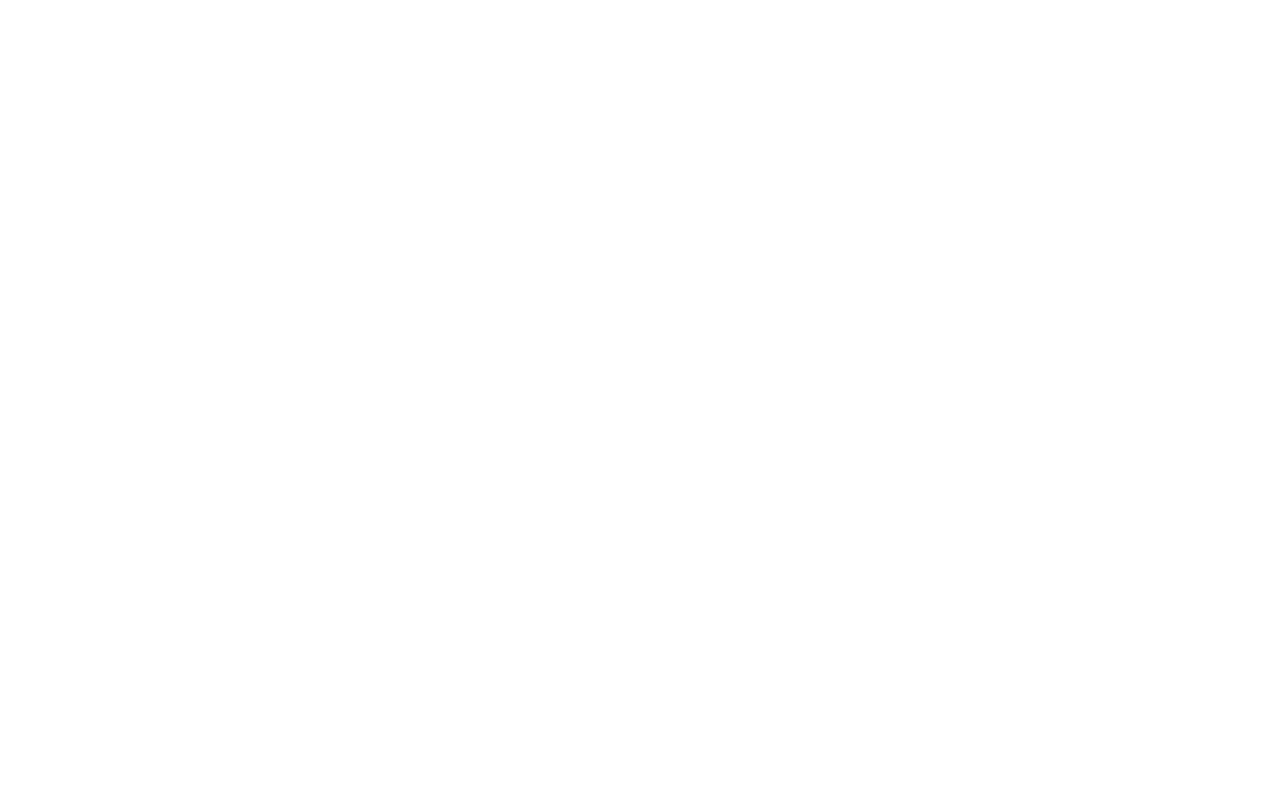
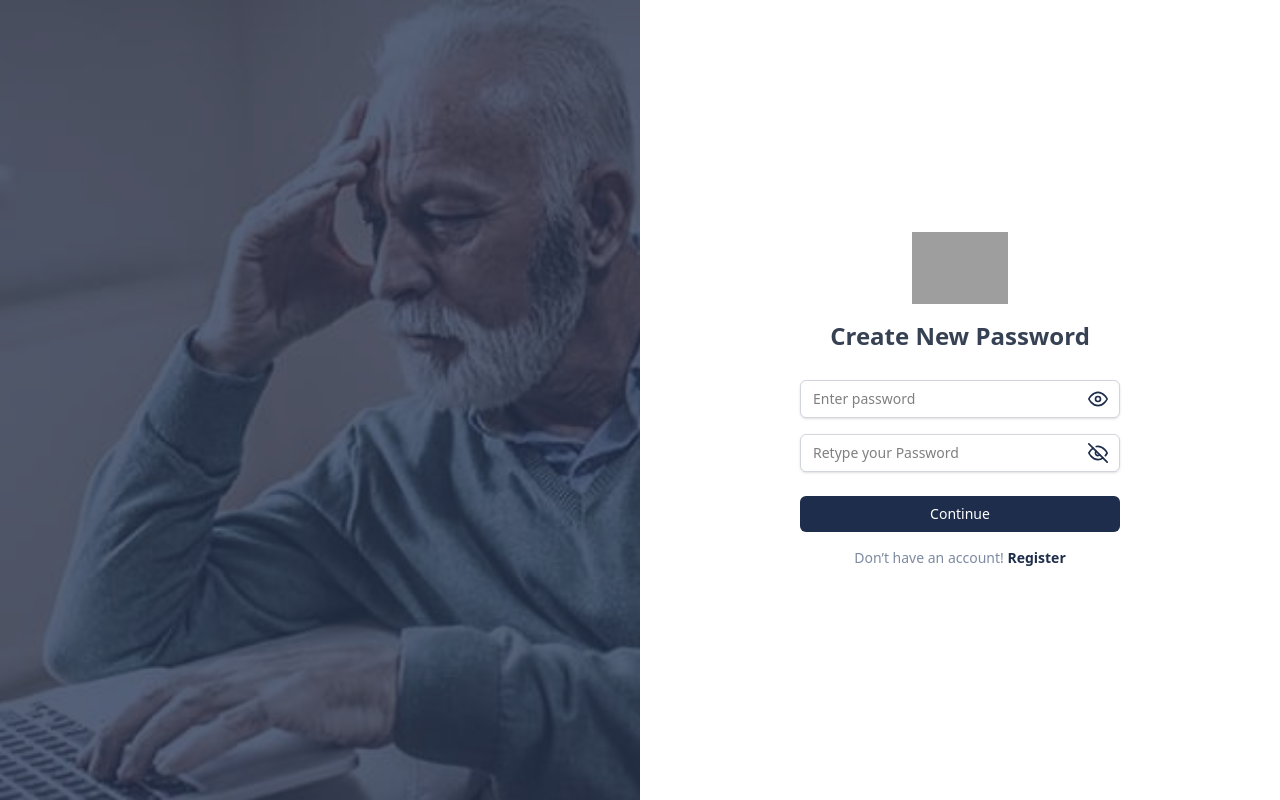
Before and after one commit to Solvit-Africa-Training-Center/menyalo-frontend, a React (Vite) app: page /new-password in a window 1280 px wide. Before the commit this address had no page. Built offline with nearby package versions, Linux system fonts and the light colour scheme; grey boxes are pictures that could not be loaded; a web font is replaced by a local one.

Commit message:
adding create new password page

```diff
--- a/src/pages/Auth/ForgetPasswordPage.tsx
+++ b/src/pages/Auth/ForgetPasswordPage.tsx
@@ -18,6 +18,7 @@ export default function ForgetPasswordPage() {
       setError('Please enter correct email');
     } else {
       setError('');
+      navigate('/verification');
     }
   };
 
@@ -30,7 +31,6 @@ export default function ForgetPasswordPage() {
           className="absolute inset-0 w-full h-full object-cover"
           style={{ zIndex: 0 }}
         />
-        {/* Optional: Add a semi-transparent overlay for contrast */}
         <div className="absolute inset-0 bg-primary-800/75" style={{ zIndex: 1 }} />
         <div className="relative z-10 w-full"></div>
       </div>
@@ -42,15 +42,17 @@ export default function ForgetPasswordPage() {
             placeholder="Enter your email address"
             name="email"
             value={email}
-            onChange={(e) => setEmail(e.target.value)}
+            onChange={(e) => {
+              setEmail(e.target.value);
+              setError('');
+            }}
             className="mb-4"
-            error={undefined}
+            error={error}
           />
-          {error && <div className="text-red-500 text-sm mb-2">{error}</div>}
-          <div className='mb-4 text-secondary-300 text-sm'>
+          <div className="mb-4 text-secondary-300 text-sm">
             <p>Please enter correct email</p>
           </div>
-          <Button type="submit" className="w-full bg-primary-800 text-white py-2 rounded-md mb-2" onClick={() => navigate('/verification')}>
+          <Button type="submit" className="w-full bg-primary-800 text-white py-2 rounded-md mb-2">
             Continue
           </Button>
         </form>
--- a/src/pages/Auth/LoginPage.tsx
+++ b/src/pages/Auth/LoginPage.tsx
@@ -93,9 +93,9 @@ const handleSubmit = (e: React.FormEvent) => {
           </Button>
         </form>
         <div className="flex items-center w-full max-w-xs mx-auto my-4">
-          <hr className="flex-grow border-secondary-200" />
+          <hr className="flex-grow border-secondary-300" />
           <span className="mx-2 text-secondary-300 text-sm">or continue</span>
-          <hr className="flex-grow border-secondary-200" />
+          <hr className="flex-grow border-secondary-300" />
         </div>
         <div className="w-full max-w-xs mx-auto">
           <Button
--- /dev/null
+++ b/src/pages/Auth/NewPasswordPage.tsx
@@ -0,0 +1,106 @@
+import React, { useState } from 'react';
+import logo from '../../assets/LOGO_new.png';
+import bgImg from '../../assets/forget.jpg';
+import InPuts from '../../components/InPuts';
+import Button from '../../components/Button';
+import { FiEye, FiEyeOff } from 'react-icons/fi';
+import { useNavigate } from 'react-router-dom';
+
+export default function NewPasswordPage() {
+  const [password, setPassword] = useState('');
+  const [retypePassword, setRetypePassword] = useState('');
+  const [showPassword, setShowPassword] = useState(false);
+  const [showRetype, setShowRetype] = useState(false);
+  const [errors, setErrors] = useState<{ password?: string; retype?: string }>({});
+  const navigate = useNavigate();
+
+  const handleSubmit = (e: React.FormEvent) => {
+    e.preventDefault();
+    const newErrors: { password?: string; retype?: string } = {};
+    if (!password) newErrors.password = 'Password is required';
+    if (!retypePassword) newErrors.retype = 'Retype password is required';
+    if (password && retypePassword && password !== retypePassword) {
+      newErrors.retype = 'Passwords do not match';
+    }
+    setErrors(newErrors);
+    if (Object.keys(newErrors).length === 0) {
+      // Handle password reset logic here
+    }
+  };
+
+  return (
+    <div className="flex flex-col lg:flex-row min-h-screen bg-white">
+      <div className="hidden lg:flex items-center justify-center bg-secondary-300 lg:w-1/2 p-0 min-h-[30vh] lg:min-h-screen relative overflow-hidden">
+        <img
+          src={bgImg}
+          alt="Background"
+          className="absolute inset-0 w-full h-full object-cover"
+          style={{ zIndex: 0 }}
+        />
+        <div className="absolute inset-0 bg-primary-800/75" style={{ zIndex: 1 }} />
+        <div className="relative z-10 w-full"></div>
+      </div>
+      <div className="flex flex-col items-center justify-center w-full lg:w-1/2 p-6 lg:p-12 min-h-[70vh] lg:min-h-screen">
+        <img src={logo} alt="Logo" className="w-24 h-auto mb-4" />
+        <h2 className="text-2xl font-bold text-gray-700 mb-6 text-center">Create New Password</h2>
+        <form className="w-full max-w-xs mx-auto" onSubmit={handleSubmit}>
+          <div className="mb-4 relative">
+            <InPuts
+              placeholder="Enter password"
+              name="password"
+              value={password}
+              onChange={(e) => setPassword(e.target.value)}
+              className="pr-10"
+              type={showPassword ? 'text' : 'password'}
+              error={errors.password}
+            />
+            <button
+              type="button"
+              className="absolute right-3 top-1/2 -translate-y-1/2 text-xl text-primary-800"
+              onClick={() => setShowPassword((prev) => !prev)}
+              tabIndex={-1}
+              aria-label={showPassword ? 'Hide password' : 'Show password'}
+            >
+              {showPassword ? <FiEyeOff /> : <FiEye />}
+            </button>
+          </div>
+          <div className="mb-6 relative">
+            <InPuts
+              placeholder="Retype your Password"
+              name="retypePassword"
+              value={retypePassword}
+              onChange={(e) => setRetypePassword(e.target.value)}
+              className="pr-10"
+              type={showRetype ? 'text' : 'password'}
+              error={errors.retype}
+            />
+            <button
+              type="button"
+              className="absolute right-3 top-1/2 -translate-y-1/2 text-xl text-primary-800"
+              onClick={() => setShowRetype((prev) => !prev)}
+              tabIndex={-1}
+              aria-label={showRetype ? 'Hide password' : 'Show password'}
+            >
+              {showRetype ? <FiEye /> : <FiEyeOff />}
+            </button>
+          </div>
+          <Button type="submit" className="w-full bg-primary-800 text-white py-2 rounded-md mb-2">
+            Continue
+          </Button>
+        </form>
+        <div className="text-center mt-2 w-full max-w-xs mx-auto">
+          <p className="text-sm text-secondary-300">
+            Don’t have an account!{' '}
+            <a
+              href="#"
+              className="text-primary-800 hover:underline font-bold"
+              onClick={() => navigate('/register')}
+            >
+              Register
+            </a>
+          </p>
+        </div>
+      </div>
+    </div>
+  );
+}
--- a/src/pages/Auth/verificationPage.tsx
+++ b/src/pages/Auth/verificationPage.tsx
@@ -6,6 +6,7 @@ import { useNavigate } from 'react-router-dom';
 
 export default function VerificationPage() {
   const [codes, setCodes] = useState(['', '', '', '']);
+  const [error, setError] = useState('');
   const inputsRef = [useRef(null), useRef(null), useRef(null), useRef(null)];
   const navigate = useNavigate();
 
@@ -14,6 +15,7 @@ export default function VerificationPage() {
     const newCodes = [...codes];
     newCodes[index] = value;
     setCodes(newCodes);
+    setError('');
     if (value && index < 3) {
       // @ts-ignore
       inputsRef[index + 1].current.focus();
@@ -26,12 +28,16 @@ export default function VerificationPage() {
 
   const handleSubmit = (e: React.FormEvent) => {
     e.preventDefault();
-    // Handle verification logic here
+    if (codes.some((c) => c === '')) {
+      setError('Please enter the complete code');
+      return;
+    }
+    setError('');
+    navigate('/new-password');
   };
 
   return (
     <div className="flex flex-col lg:flex-row min-h-screen bg-white">
-      {/* Left Side */}
       <div className="hidden lg:flex items-center justify-center bg-secondary-300 lg:w-1/2 p-0 min-h-[30vh] lg:min-h-screen relative overflow-hidden">
         <img
           src={verificationBg}
@@ -42,16 +48,15 @@ export default function VerificationPage() {
         <div className="absolute inset-0 bg-primary-800/75" style={{ zIndex: 1 }} />
         <div className="relative z-10 w-full"></div>
       </div>
-      {/* Right Side */}
       <div className="flex flex-col items-center justify-center w-full lg:w-1/2 p-6 lg:p-12 min-h-[70vh] lg:min-h-screen">
         <img src={logo} alt="Logo" className="w-24 h-auto mb-4" />
-        <h2 className="text-2xl font-bold text-gray-700 mb-6 text-center">Forget Password</h2>
+        <h2 className="text-2xl font-bold text-gray-700 mb-6 text-center">Verification Code</h2>
         <div className="w-full max-w-xs mx-auto">
-          <div className="bg-secondary-200 text-secondary-300 text-center rounded mb-6 py-2 px-2 font-medium">
+          <div className="bg-secondary-300 text-secondary-200 text-center rounded mb-6 py-2 px-2 font-medium">
             We've send code to your email. please enter it below to continue
           </div>
           <form onSubmit={handleSubmit}>
-            <div className="flex justify-center gap-4 mb-4">
+            <div className="flex justify-center gap-4 mb-2">
               {codes.map((code, idx) => (
                 <input
                   key={idx}
@@ -65,6 +70,9 @@ export default function VerificationPage() {
                 />
               ))}
             </div>
+            {error && (
+              <div className="text-red-500 text-sm text-center mb-2">{error}</div>
+            )}
             <div className="text-center text-secondary-300 text-sm mb-4">
               Don’t get code?{' '}
               <button
--- a/src/routes/AppRoutes.tsx
+++ b/src/routes/AppRoutes.tsx
@@ -4,6 +4,7 @@ import LoginPage from '../pages/Auth/LoginPage';
 import RegisterPage from '../pages/Auth/RegisterPage';
 import ForgetPasswordPage from '../pages/Auth/ForgetPasswordPage';
 import VerificationPage from '../pages/Auth/verificationPage';
+import NewPasswordPage from '../pages/Auth/NewPasswordPage';
 export default function AppRoutes() {
   return (
   <Routes>
@@ -12,6 +13,7 @@ export default function AppRoutes() {
     <Route path="/register" element={<RegisterPage />} />
     <Route path="/forget-password" element={<ForgetPasswordPage />} />
     <Route path="/verification" element={<VerificationPage />} />
+    <Route path="/new-password" element={<NewPasswordPage />} />
   </Routes>
 );
 }
```
